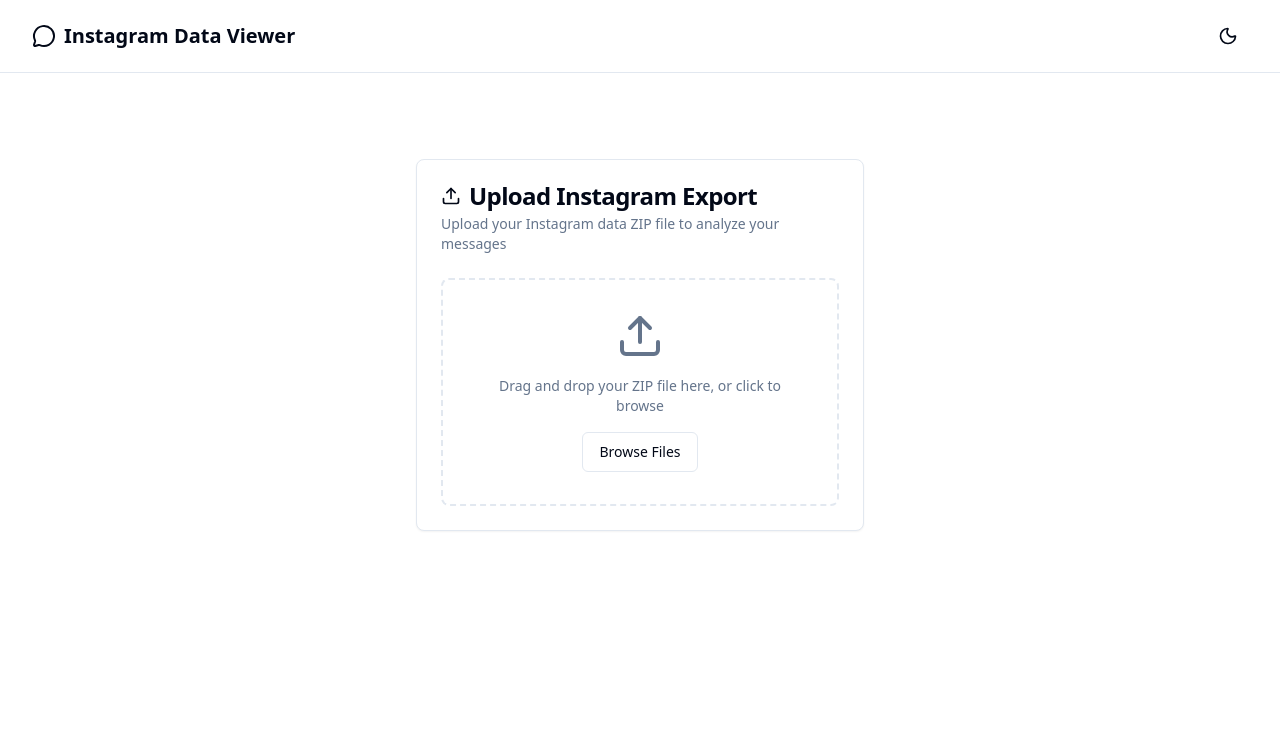
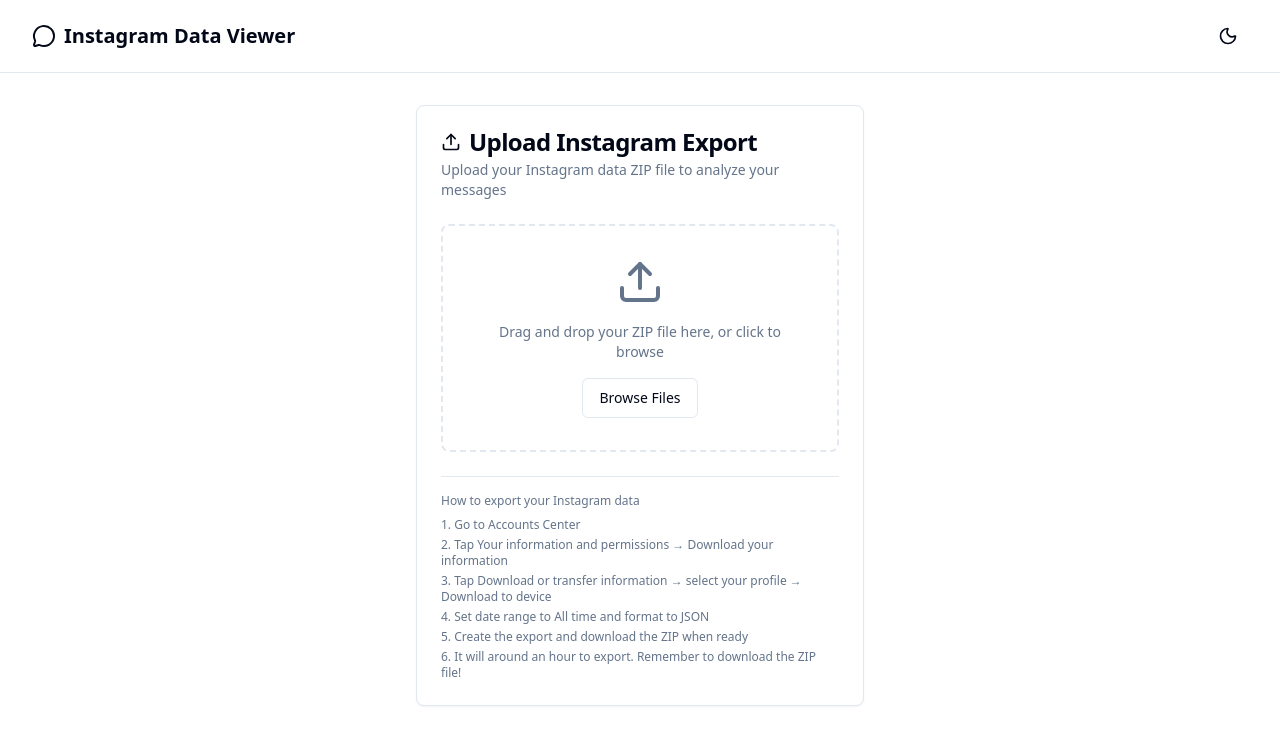
Before and after one commit to TreestanG/instadata, a React (Vite) app: page / in a window 1280 px wide. Shown: the top 744 px of the page. Built offline with nearby package versions, Linux system fonts and the light colour scheme.

Commit message:
Enhance UI components: Added minimum width to conversation viewer, improved media display with max height, and added export instructions in the upload section. Introduced toggle button for messaging chart legend visibility.

```diff
--- a/src/App.tsx
+++ b/src/App.tsx
@@ -230,7 +230,7 @@
                       onSelect={handleConversationSelect}
                     />
                   </div>
-                  <div className="md:col-span-2">
+                  <div className="md:col-span-2 min-w-0">
                     {selectedConversation ? (
                       <MessageViewer
                         conversation={selectedConversation}
--- a/src/components/MessageViewer.tsx
+++ b/src/components/MessageViewer.tsx
@@ -35,9 +35,9 @@
   if (loading) return <div className="h-32 w-48 rounded bg-muted animate-pulse" />
   if (!url) return <p className="text-xs text-muted-foreground">Media unavailable</p>
   if (path.match(/\.(mp4|mov|webm)$/i)) {
-    return <video src={url} controls className="max-w-full rounded mt-1" />
+    return <video src={url} controls className="max-w-full max-h-80 rounded mt-1 block" />
   }
-  return <img src={url} alt="" className="max-w-full rounded mt-1" loading="lazy" />
+  return <img src={url} alt="" className="max-w-full max-h-80 rounded mt-1 block" loading="lazy" />
 }
 
 interface MessageViewerProps {
@@ -277,7 +277,7 @@
       </CardHeader>
       <CardContent className="p-0">
         <ScrollArea className="h-[calc(100vh-420px)]">
-          <div className="space-y-4 p-4">
+          <div className="space-y-4 p-4 w-full overflow-x-hidden">
             {groupedMessages.map((group) => (
               <div key={group.date}>
                 <div className="sticky top-0 bg-background py-2 text-center text-xs text-muted-foreground border-b mb-2">
@@ -287,10 +287,10 @@
                   {group.messages.map((msg, idx) => (
                     <div
                       key={idx}
-                      className={`flex ${msg.sender === userName ? "justify-end" : "justify-start"}`}
+                      className={`flex w-full ${msg.sender === userName ? "justify-end" : "justify-start"}`}
                     >
                       <div
-                        className={`max-w-[70%] rounded-lg p-3 ${
+                        className={`max-w-[70%] min-w-0 overflow-hidden rounded-lg p-3 ${
                           msg.sender === userName
                             ? "bg-primary text-primary-foreground"
                             : "bg-muted"
--- a/src/components/MessagingChart.tsx
+++ b/src/components/MessagingChart.tsx
@@ -257,6 +257,18 @@
         </div>
         {/* Clickable legend — click to toggle a line */}
         <div className="flex flex-wrap gap-x-4 gap-y-1.5 justify-center">
+          <button
+            onClick={() => {
+              if (hidden.size === dataKey.length) {
+                setHidden(new Set())
+              } else {
+                setHidden(new Set(dataKey))
+              }
+            }}
+            className="flex items-center gap-1.5 text-xs rounded px-2 py-0.5 border hover:bg-muted transition-colors font-medium"
+          >
+            {hidden.size === dataKey.length ? "Show all" : "Hide all"}
+          </button>
           {dataKey.map((name, i) => {
             const isHidden = hidden.has(name)
             return (
--- a/src/components/Upload.tsx
+++ b/src/components/Upload.tsx
@@ -143,6 +143,17 @@
           {error && (
             <p className="mt-4 text-sm text-destructive text-center">{error}</p>
           )}
+          <div className="mt-6 border-t pt-4">
+            <p className="text-xs font-medium text-muted-foreground mb-2">How to export your Instagram data</p>
+            <ol className="text-xs text-muted-foreground space-y-1 list-decimal list-inside">
+              <li>Go to <span className="font-medium">Accounts Center</span></li>
+              <li>Tap <span className="font-medium">Your information and permissions</span> → <span className="font-medium">Download your information</span></li>
+              <li>Tap <span className="font-medium">Download or transfer information</span> → select your profile → <span className="font-medium">Download to device</span></li>
+              <li>Set date range to <span className="font-medium">All time</span> and format to <span className="font-medium">JSON</span></li>
+              <li>Create the export and download the ZIP when ready</li>
+              <li>It will around an hour to export. Remember to download the ZIP file!</li>
+            </ol>
+          </div>
         </CardContent>
       </Card>
     </div>
```
